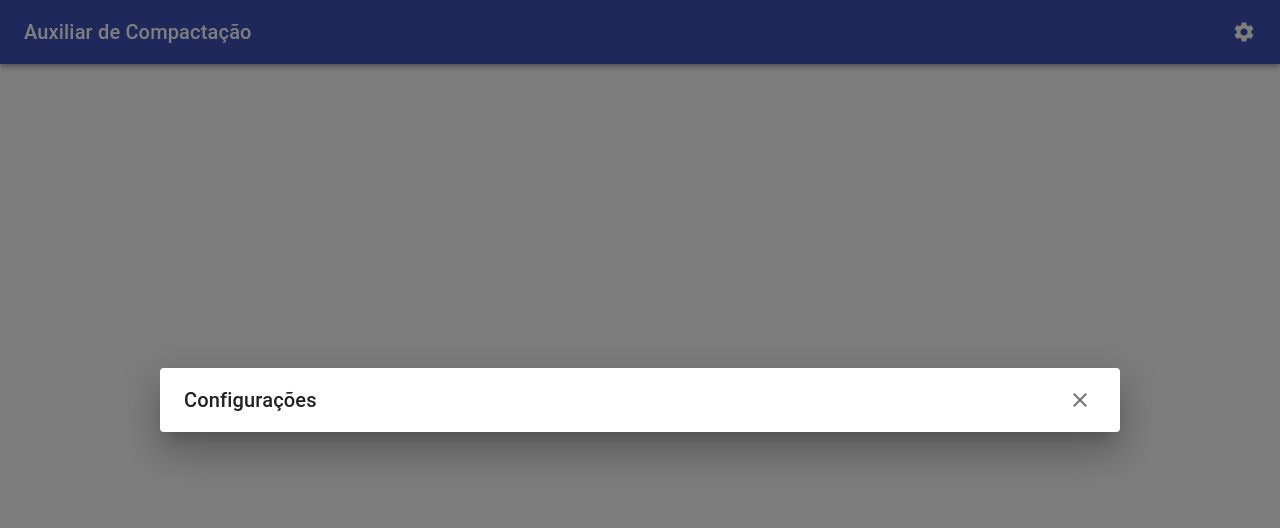
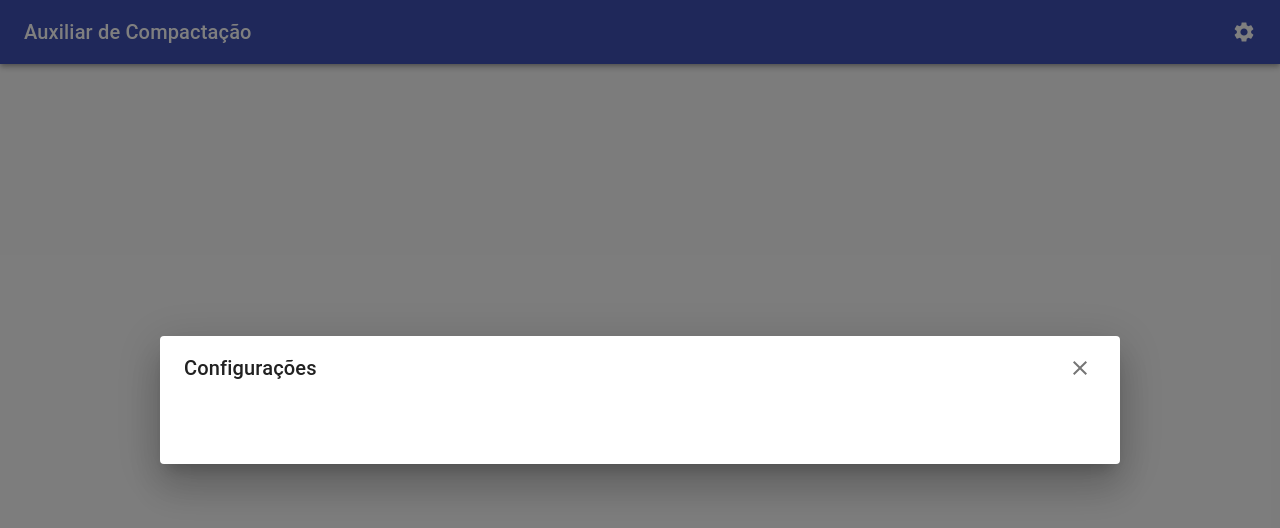
Before and after one commit to guesant-archived/lp-utils, a React (Vite) app in the folder frontend-react/: page /tools/compacted in a window 1280 px wide. Both pictures are taken after a click on the button 1244 px from the left and 32 px from the top of the page. Shown: the top 528 px of the page. Built offline with nearby package versions, Linux system fonts and the light colour scheme.

Commit message:
feat(frontend-react): CompactManagerSettingsTabs

```diff
--- a/frontend-react/src/app/Pages/CompactManager/CompactManagerSettings.tsx
+++ b/frontend-react/src/app/Pages/CompactManager/CompactManagerSettings.tsx
@@ -1,6 +1,7 @@
 import Dialog from "@material-ui/core/Dialog";
 import React from "react";
 import { CompactManagerSettingsHeader } from "./CompactManagerSettingsHeader";
+import { CompactManagerSettingsTabs } from "./CompactManagerSettingsTabs";
 import { useCompactManagerContext } from "./Hooks/useCompactManagerContext";
 
 export default function CompactManagerSettings() {
@@ -19,6 +20,10 @@ export default function CompactManagerSettings() {
       onClose={closeSettingsModal}
     >
       <CompactManagerSettingsHeader onClose={closeSettingsModal} />
+      <CompactManagerSettingsTabs
+        currentTabIndex={currentTabIndex}
+        handleCurrentTabChange={setCurrentTabIndex}
+      />
     </Dialog>
   );
 }
--- /dev/null
+++ b/frontend-react/src/app/Pages/CompactManager/CompactManagerSettingsTabs.tsx
@@ -0,0 +1,30 @@
+import Tab from "@material-ui/core/Tab";
+import Tabs from "@material-ui/core/Tabs";
+import React from "react";
+import { CompactManagerSettingsGeneral } from "./Settings/SettingsGeneral";
+import { CompactManagerSettingsRenderer } from "./Settings/SettingsRenderer";
+import { StyledCompactManagerSettingsTabs } from "./styles";
+
+type ICompactManagerSettingsTabsProps = {
+  currentTabIndex: number;
+  handleCurrentTabChange: (value: number) => void;
+};
+
+export function CompactManagerSettingsTabs(
+  props: ICompactManagerSettingsTabsProps,
+) {
+  const { currentTabIndex, handleCurrentTabChange } = props;
+  return (
+    <>
+      <StyledCompactManagerSettingsTabs>
+        <Tabs
+          variant="scrollable"
+          orientation="vertical"
+          value={currentTabIndex}
+          onChange={(_, idx) => handleCurrentTabChange(idx)}
+        >
+        </Tabs>
+      </StyledCompactManagerSettingsTabs>
+    </>
+  );
+}
--- /dev/null
+++ b/frontend-react/src/app/Pages/CompactManager/styles.tsx
@@ -0,0 +1,20 @@
+import React from "react";
+
+export const TabPanel: React.FC<{ value: number; index: number }> = (props) => {
+  const { value, index, children } = props;
+  return (
+    <div role="tabpanel" hidden={value !== index}>
+      {value === index && children}
+    </div>
+  );
+};
+
+export function StyledCompactManagerSettingsTabs({ children }: any) {
+  return (
+    <div
+      style={{ gridTemplateColumns: "auto 1fr" }}
+      className="tw-grid tw-gap-4 tw-px-4 tw-pb-4 tw-w-full"
+      children={children}
+    />
+  );
+}
```
